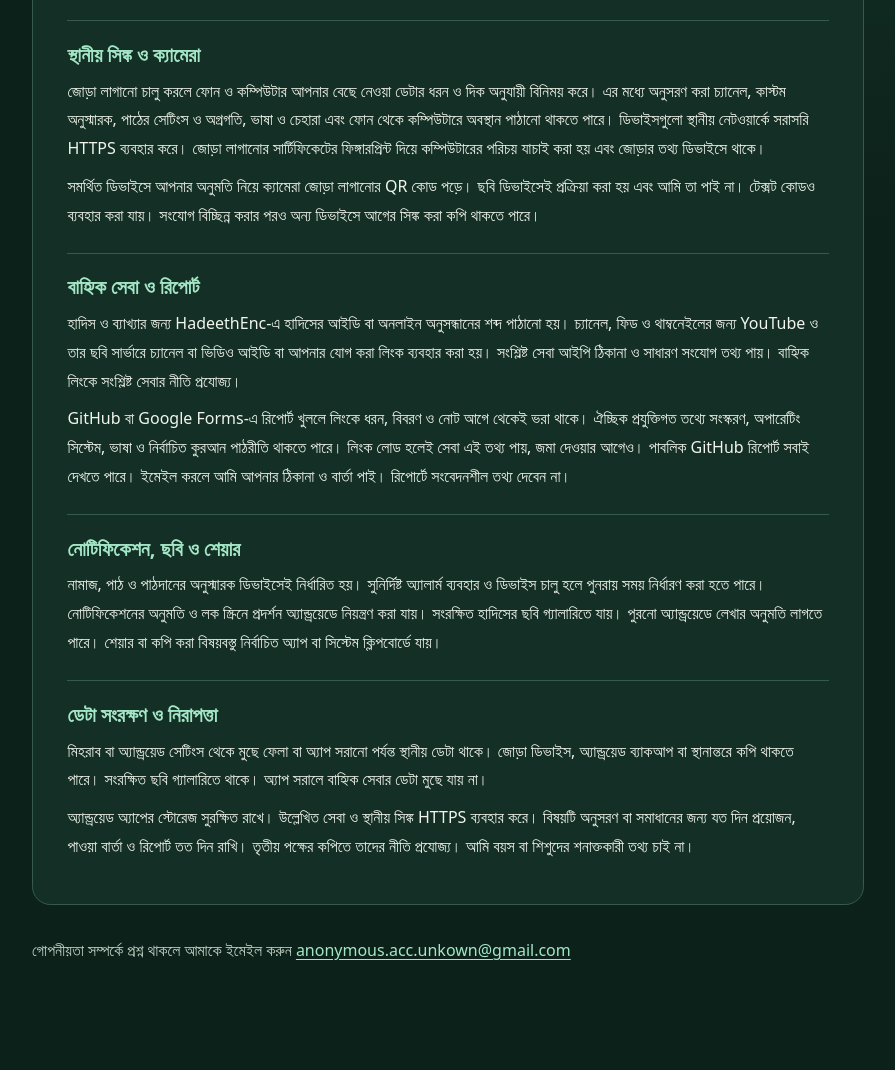
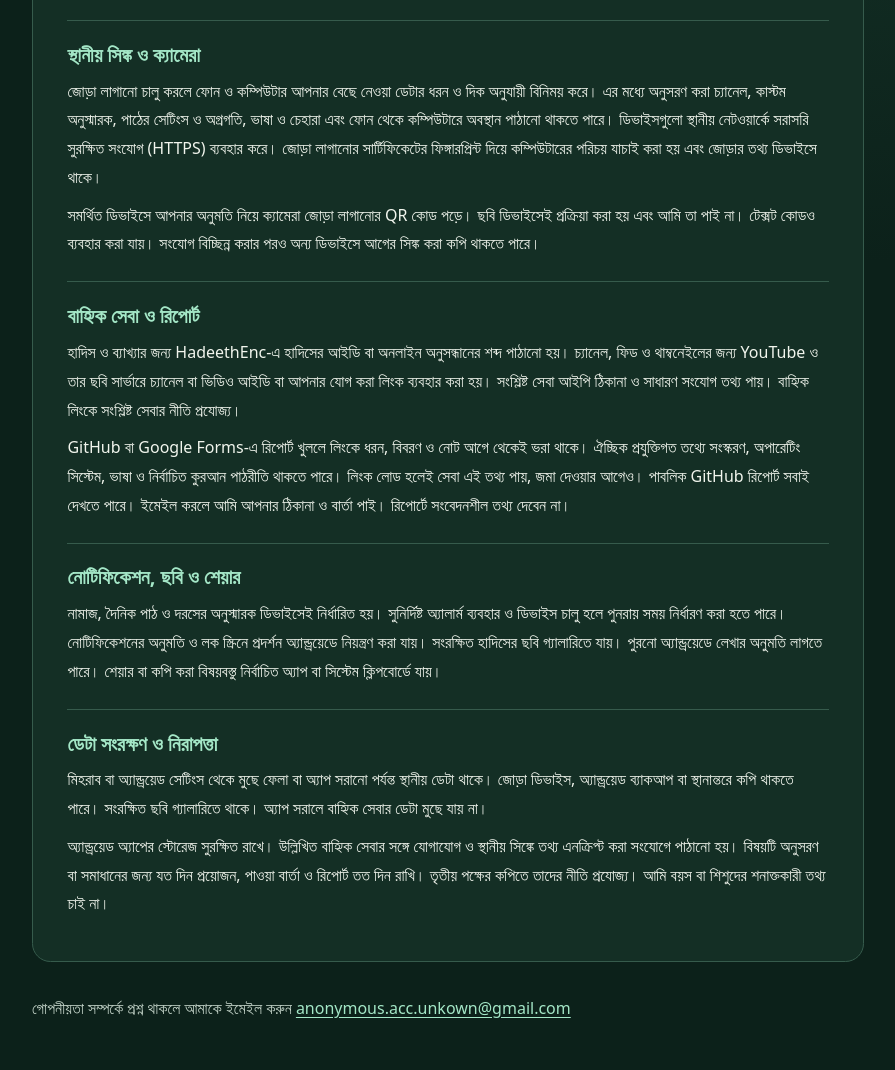
Before and after one commit to Mohamed2006-Dev/mihrab-phone, a website: page docs/privacy/bn.html in a window 1280 px wide. Shown: the part 998-2068 px from the top of the page, without its empty margins (192-1087 px from the left). Before the commit the page ends 2010 px from the top, so only its background shows below. Drawn offline with Linux system fonts and the light colour scheme.

Commit message:
Clarify translated privacy wording and encrypted connections

```diff
--- a/docs/privacy/bn.html
+++ b/docs/privacy/bn.html
@@ -25,10 +25,10 @@
   <header class="hero"><h1>মিহরাবের গোপনীয়তা নীতি</h1><p class="date">সর্বশেষ হালনাগাদ: ১৬ নভেম্বর ২০২৬</p><p>আমি <bdi>মোহাম্মদ রেদা বেন ওমার</bdi>, অ্যান্ড্রয়েডের জন্য মিহরাবের নির্মাতা। প্রয়াত দাদার জন্য স্থায়ী দান হিসেবে এবং নিয়মিত নামাজ ও দৈনিক পাঠে সাহায্য করার জন্য আমি মিহরাব তৈরি করেছি।</p></header>
   <article><section id="section-1"><h2>আপনার ডিভাইসে স্থানীয় ডেটা</h2><p>মিহরাব চেহারা, ভাষা ও নোটিফিকেশনের সেটিংস, নির্বাচিত অঞ্চল ও স্থানাঙ্ক, নামাজের সময় ও যাচাইয়ের ফল, পাঠ ও মুখস্থ করার অগ্রগতি, কাস্টম জিকির, প্রদর্শিত হাদিসের ইতিহাস, অনুসরণ করা চ্যানেল ও ক্যাশ ডেটা ডিভাইসে রাখে। অ্যাপ স্থানীয় নেটওয়ার্ক ও স্টোরেজ ব্যবহার এবং প্রয়োজনীয় ডিভাইস তথ্য দেখায়। অ্যাপে থাকা কুরআনের অর্থের অনুবাদ অফলাইনে পড়া যায়।</p><p>আমি অ্যাকাউন্ট খোলার শর্ত দিই না এবং আপনার কার্যক্রম সংরক্ষণ বা সিঙ্ক করার জন্য ক্লাউড সার্ভার চালাই না। আমি ডেটা বিক্রি করি না এবং বিজ্ঞাপন, বিপণন বিশ্লেষণ বা আমার কাছে স্বয়ংক্রিয়ভাবে ক্র্যাশ রিপোর্ট পাঠানোর ব্যবস্থা রাখি না।</p><aside class="storage-guide" aria-labelledby="storage-guide-title"><h3 id="storage-guide-title">স্থানীয় ডেটা দেখা ও মুছে ফেলা</h3><ol><li><span>সেটিংস</span></li><li><span>স্টোরেজ ও ডেটা ব্যবহার</span></li><li><span>স্টোরেজ</span></li></ol><p>স্টোরেজ দেখতে ও পরিষ্কার করতে এই পথ অনুসরণ করুন। <strong>নেটওয়ার্ক ক্যাশ মুছুন</strong> বেছে নিন, অথবা <strong>অন্যান্য ডেটা মুছুন</strong> খুলে মুছতে চান এমন ডেটার ধরন বেছে নিন।</p></aside></section>
 <section id="section-2"><h2>অবস্থান ও নামাজের সময়</h2><p>সুবিধাটি থাকলে মিহরাব নামাজের সময় গণনা ও ব্যবহারকালে অঞ্চল হালনাগাদের জন্য আনুমানিক অবস্থানের অনুমতি চাইতে পারে। সুনির্দিষ্ট বা ব্যাকগ্রাউন্ড অবস্থানের অনুমতি চায় না। আপনি নিজে শহর বা স্থানাঙ্ক দিতে পারেন এবং অ্যান্ড্রয়েড সেটিংস থেকে অনুমতি প্রত্যাহার করতে পারেন।</p><p>অনলাইন যাচাইয়ে সমর্থিত অঞ্চলের জন্য মরক্কোর হাবুস ও ইসলাম বিষয়ক মন্ত্রণালয়ের সাইটে (habous.gov.ma) অনুরোধ যেতে পারে। AlAdhan (api.aladhan.com) ব্যবহারের সময় ডিভাইস থেকে পাওয়া বা নিজে দেওয়া স্থানাঙ্ক, প্রয়োজনীয় তারিখ বা সময়, সময় অঞ্চল ও গণনা পদ্ধতি পাঠানো হয়। অনলাইন যাচাই বন্ধ রেখেও স্থানীয় গণনা ব্যবহার করা যায়।</p></section>
-<section id="section-3"><h2>স্থানীয় সিঙ্ক ও ক্যামেরা</h2><p>জোড়া লাগানো চালু করলে ফোন ও কম্পিউটার আপনার বেছে নেওয়া ডেটার ধরন ও দিক অনুযায়ী বিনিময় করে। এর মধ্যে অনুসরণ করা চ্যানেল, কাস্টম অনুস্মারক, পাঠের সেটিংস ও অগ্রগতি, ভাষা ও চেহারা এবং ফোন থেকে কম্পিউটারে অবস্থান পাঠানো থাকতে পারে। ডিভাইসগুলো স্থানীয় নেটওয়ার্কে সরাসরি HTTPS ব্যবহার করে। জোড়া লাগানোর সার্টিফিকেটের ফিঙ্গারপ্রিন্ট দিয়ে কম্পিউটারের পরিচয় যাচাই করা হয় এবং জোড়ার তথ্য ডিভাইসে থাকে।</p><p>সমর্থিত ডিভাইসে আপনার অনুমতি নিয়ে ক্যামেরা জোড়া লাগানোর QR কোড পড়ে। ছবি ডিভাইসেই প্রক্রিয়া করা হয় এবং আমি তা পাই না। টেক্সট কোডও ব্যবহার করা যায়। সংযোগ বিচ্ছিন্ন করার পরও অন্য ডিভাইসে আগের সিঙ্ক করা কপি থাকতে পারে।</p></section>
+<section id="section-3"><h2>স্থানীয় সিঙ্ক ও ক্যামেরা</h2><p>জোড়া লাগানো চালু করলে ফোন ও কম্পিউটার আপনার বেছে নেওয়া ডেটার ধরন ও দিক অনুযায়ী বিনিময় করে। এর মধ্যে অনুসরণ করা চ্যানেল, কাস্টম অনুস্মারক, পাঠের সেটিংস ও অগ্রগতি, ভাষা ও চেহারা এবং ফোন থেকে কম্পিউটারে অবস্থান পাঠানো থাকতে পারে। ডিভাইসগুলো স্থানীয় নেটওয়ার্কে সরাসরি সুরক্ষিত সংযোগ (HTTPS) ব্যবহার করে। জোড়া লাগানোর সার্টিফিকেটের ফিঙ্গারপ্রিন্ট দিয়ে কম্পিউটারের পরিচয় যাচাই করা হয় এবং জোড়ার তথ্য ডিভাইসে থাকে।</p><p>সমর্থিত ডিভাইসে আপনার অনুমতি নিয়ে ক্যামেরা জোড়া লাগানোর QR কোড পড়ে। ছবি ডিভাইসেই প্রক্রিয়া করা হয় এবং আমি তা পাই না। টেক্সট কোডও ব্যবহার করা যায়। সংযোগ বিচ্ছিন্ন করার পরও অন্য ডিভাইসে আগের সিঙ্ক করা কপি থাকতে পারে।</p></section>
 <section id="section-4"><h2>বাহ্যিক সেবা ও রিপোর্ট</h2><p>হাদিস ও ব্যাখ্যার জন্য HadeethEnc-এ হাদিসের আইডি বা অনলাইন অনুসন্ধানের শব্দ পাঠানো হয়। চ্যানেল, ফিড ও থাম্বনেইলের জন্য YouTube ও তার ছবি সার্ভারে চ্যানেল বা ভিডিও আইডি বা আপনার যোগ করা লিংক ব্যবহার করা হয়। সংশ্লিষ্ট সেবা আইপি ঠিকানা ও সাধারণ সংযোগ তথ্য পায়। বাহ্যিক লিংকে সংশ্লিষ্ট সেবার নীতি প্রযোজ্য।</p><p>GitHub বা Google Forms-এ রিপোর্ট খুললে লিংকে ধরন, বিবরণ ও নোট আগে থেকেই ভরা থাকে। ঐচ্ছিক প্রযুক্তিগত তথ্যে সংস্করণ, অপারেটিং সিস্টেম, ভাষা ও নির্বাচিত কুরআন পাঠরীতি থাকতে পারে। লিংক লোড হলেই সেবা এই তথ্য পায়, জমা দেওয়ার আগেও। পাবলিক GitHub রিপোর্ট সবাই দেখতে পারে। ইমেইল করলে আমি আপনার ঠিকানা ও বার্তা পাই। রিপোর্টে সংবেদনশীল তথ্য দেবেন না।</p></section>
-<section id="section-5"><h2>নোটিফিকেশন, ছবি ও শেয়ার</h2><p>নামাজ, পাঠ ও পাঠদানের অনুস্মারক ডিভাইসেই নির্ধারিত হয়। সুনির্দিষ্ট অ্যালার্ম ব্যবহার ও ডিভাইস চালু হলে পুনরায় সময় নির্ধারণ করা হতে পারে। নোটিফিকেশনের অনুমতি ও লক স্ক্রিনে প্রদর্শন অ্যান্ড্রয়েডে নিয়ন্ত্রণ করা যায়। সংরক্ষিত হাদিসের ছবি গ্যালারিতে যায়। পুরনো অ্যান্ড্রয়েডে লেখার অনুমতি লাগতে পারে। শেয়ার বা কপি করা বিষয়বস্তু নির্বাচিত অ্যাপ বা সিস্টেম ক্লিপবোর্ডে যায়।</p></section>
-<section id="section-6"><h2>ডেটা সংরক্ষণ ও নিরাপত্তা</h2><p>মিহরাব বা অ্যান্ড্রয়েড সেটিংস থেকে মুছে ফেলা বা অ্যাপ সরানো পর্যন্ত স্থানীয় ডেটা থাকে। জোড়া ডিভাইস, অ্যান্ড্রয়েড ব্যাকআপ বা স্থানান্তরে কপি থাকতে পারে। সংরক্ষিত ছবি গ্যালারিতে থাকে। অ্যাপ সরালে বাহ্যিক সেবার ডেটা মুছে যায় না।</p><p>অ্যান্ড্রয়েড অ্যাপের স্টোরেজ সুরক্ষিত রাখে। উল্লেখিত সেবা ও স্থানীয় সিঙ্ক HTTPS ব্যবহার করে। বিষয়টি অনুসরণ বা সমাধানের জন্য যত দিন প্রয়োজন, পাওয়া বার্তা ও রিপোর্ট তত দিন রাখি। তৃতীয় পক্ষের কপিতে তাদের নীতি প্রযোজ্য। আমি বয়স বা শিশুদের শনাক্তকারী তথ্য চাই না।</p></section></article>
+<section id="section-5"><h2>নোটিফিকেশন, ছবি ও শেয়ার</h2><p>নামাজ, দৈনিক পাঠ ও দরসের অনুস্মারক ডিভাইসেই নির্ধারিত হয়। সুনির্দিষ্ট অ্যালার্ম ব্যবহার ও ডিভাইস চালু হলে পুনরায় সময় নির্ধারণ করা হতে পারে। নোটিফিকেশনের অনুমতি ও লক স্ক্রিনে প্রদর্শন অ্যান্ড্রয়েডে নিয়ন্ত্রণ করা যায়। সংরক্ষিত হাদিসের ছবি গ্যালারিতে যায়। পুরনো অ্যান্ড্রয়েডে লেখার অনুমতি লাগতে পারে। শেয়ার বা কপি করা বিষয়বস্তু নির্বাচিত অ্যাপ বা সিস্টেম ক্লিপবোর্ডে যায়।</p></section>
+<section id="section-6"><h2>ডেটা সংরক্ষণ ও নিরাপত্তা</h2><p>মিহরাব বা অ্যান্ড্রয়েড সেটিংস থেকে মুছে ফেলা বা অ্যাপ সরানো পর্যন্ত স্থানীয় ডেটা থাকে। জোড়া ডিভাইস, অ্যান্ড্রয়েড ব্যাকআপ বা স্থানান্তরে কপি থাকতে পারে। সংরক্ষিত ছবি গ্যালারিতে থাকে। অ্যাপ সরালে বাহ্যিক সেবার ডেটা মুছে যায় না।</p><p>অ্যান্ড্রয়েড অ্যাপের স্টোরেজ সুরক্ষিত রাখে। উল্লিখিত বাহ্যিক সেবার সঙ্গে যোগাযোগ ও স্থানীয় সিঙ্কে তথ্য এনক্রিপ্ট করা সংযোগে পাঠানো হয়। বিষয়টি অনুসরণ বা সমাধানের জন্য যত দিন প্রয়োজন, পাওয়া বার্তা ও রিপোর্ট তত দিন রাখি। তৃতীয় পক্ষের কপিতে তাদের নীতি প্রযোজ্য। আমি বয়স বা শিশুদের শনাক্তকারী তথ্য চাই না।</p></section></article>
   <footer><p>গোপনীয়তা সম্পর্কে প্রশ্ন থাকলে আমাকে ইমেইল করুন <a dir="ltr" href="mailto:anonymous.acc.unkown@gmail.com">anonymous.acc.unkown@gmail.com</a></p></footer>
 </main>
 </body>
```
Also changed, not shown: docs/privacy/id.html (+1 -1 lines), docs/privacy/tr.html (+1 -1 lines).
